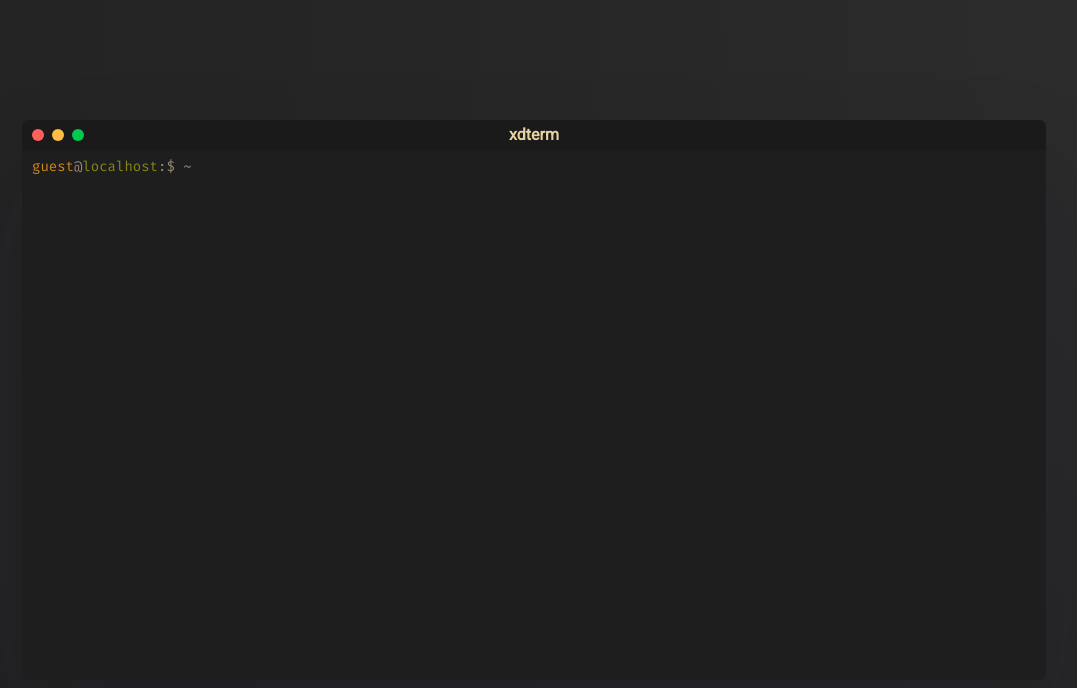
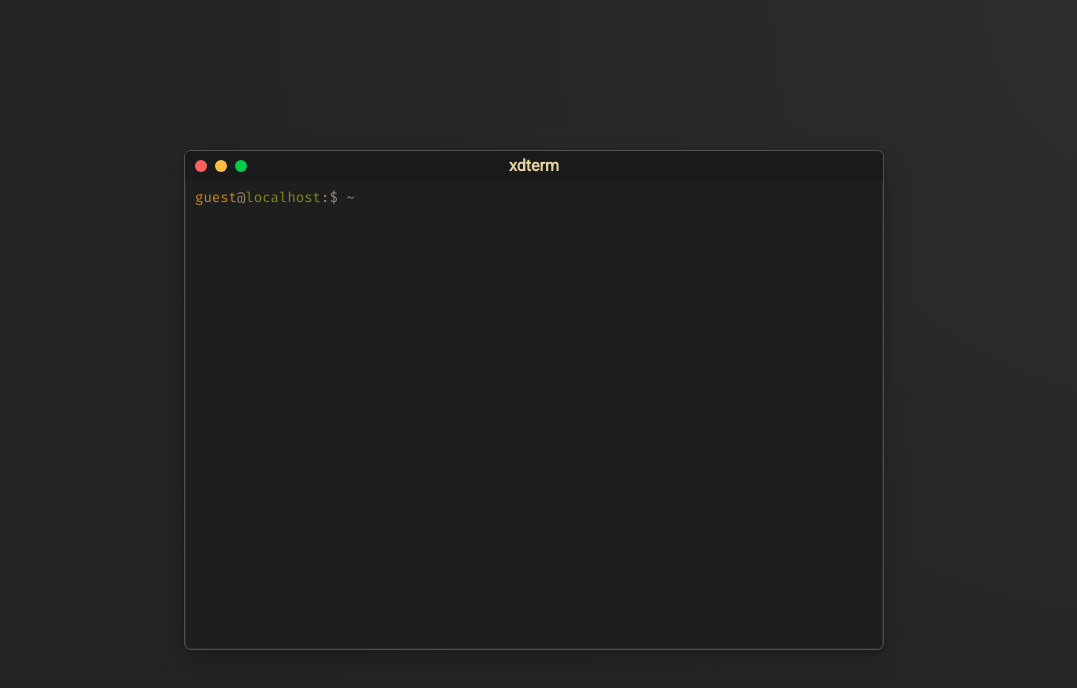
Before and after one commit to MMuii/jsdesk, a React (Create React App) app: page / in a window 1280 px wide. Shown: the top 688 px of the page, without its empty margins (106-1183 px from the left). Built offline with nearby package versions, Linux system fonts and the light colour scheme.

Commit message:
Add draggable and resizable terminal

```diff
--- a/package.json
+++ b/package.json
@@ -11,6 +11,7 @@
     "@types/react": "^18.0.0",
     "@types/react-dom": "^18.0.0",
     "@xstate/react": "^3.0.0",
+    "framer-motion": "^8.5.0",
     "js-levenshtein": "^1.1.6",
     "lodash": "^4.17.21",
     "polished": "^4.2.2",
--- a/src/components/Terminal/index.tsx
+++ b/src/components/Terminal/index.tsx
@@ -1,4 +1,4 @@
-import React, { useRef, useEffect, useMemo } from 'react';
+import React, { useRef, useEffect, useMemo, useState } from 'react';
 import { useShell } from 'utils/providers/ShellProvider';
 import { useInputLine } from 'utils/hooks/useInputLine';
 import { InputLine } from 'components/InputLine';
@@ -11,11 +11,28 @@
   WindowName,
   HistoryContainer,
   HistoryEntry,
+  DragContainer,
 } from './styled';
 
+const fullScreenAnimate = {
+  position: 'fixed',
+  x: 0,
+  y: 0,
+  height: '100vh',
+  width: '100vw',
+};
+
+const windowAnimate = {
+  height: '50rem',
+  width: '70rem',
+};
+
 export const Terminal = () => {
+  const [isClosed, setIsClosed] = useState<boolean>(false);
+  const [isFullScreen, setIsFullScreen] = useState<boolean>(false);
   const terminalRef = useRef<HTMLDivElement | null>(null);
   const inputRef = useRef<HTMLInputElement | null>(null);
+  const dragContainerRef = useRef<HTMLDivElement | null>(null);
   const { renderHistory, processCommand, callStack, history } = useShell();
   const { inputValue, handleInputChange, handleInputSubmit, isInputValid, hint } = useInputLine(
     history,
@@ -33,7 +50,7 @@
       const isFocused = callStack.at(-1) === h.pid;
 
       return (
-        <div key={h.pid}>
+        <div key={h.time.getTime()}>
           <HistoryEntry>
             <Ps1 />
             <span>{h.cmd}</span>
@@ -45,6 +62,10 @@
   }, [callStack, renderHistory]);
 
   const handleSubmit = (e: React.KeyboardEvent<HTMLInputElement>) => {
+    if (inputValue.length === 0) {
+      return;
+    }
+
     if (e.key === 'Enter' || e.code === '13') {
       e.preventDefault();
       processCommand(inputValue);
@@ -59,12 +80,26 @@
   };
 
   return (
-    <TerminalContainer onClick={handleTerminalClick}>
+    <DragContainer ref={dragContainerRef}>
+      {!isClosed && (
+        <TerminalContainer
+          onClick={handleTerminalClick}
+          drag={!isFullScreen}
+          dragConstraints={dragContainerRef}
+          dragElastic={0}
+          dragMomentum={false}
+          initial={windowAnimate}
+          animate={isFullScreen ? fullScreenAnimate : windowAnimate}
+          transition={{
+            type: 'tween',
+            duration: 0.3,
+          }}
+        >
           <WindowBar>
             <WindowBarButtonContainer>
-          <WindowBarButton />
-          <WindowBarButton />
-          <WindowBarButton />
+              <WindowBarButton onClick={() => setIsClosed(true)} />
+              <WindowBarButton onClick={() => setIsFullScreen(false)} />
+              <WindowBarButton onClick={() => setIsFullScreen(true)} />
             </WindowBarButtonContainer>
             <WindowName>xdterm</WindowName>
           </WindowBar>
@@ -82,5 +117,7 @@
             )}
           </HistoryContainer>
         </TerminalContainer>
+      )}
+    </DragContainer>
   );
 };
--- a/src/components/Terminal/styled.ts
+++ b/src/components/Terminal/styled.ts
@@ -1,20 +1,32 @@
 import styled, { css } from 'styled-components';
-import { darken, lighten, parseToHsl, hsl } from 'polished';
+import { motion } from 'framer-motion';
+import { darken, getLuminance, lighten, parseToHsl } from 'polished';
 
-export const TerminalContainer = styled.div`
-  position: absolute;
-  top: 50%;
-  left: 50%;
-  transform: translate(-50%, -50%);
-  max-width: 140rem;
-  width: 80%;
-  max-height: 75rem;
-  height: 70%;
+export const DragContainer = styled.div`
+  width: 100%;
+  max-width: 100%;
+  height: 100%;
+  max-height: 100%;
+  overflow: hidden;
+  display: grid;
+  place-items: center;
+`;
+
+export const TerminalContainer = styled(motion.div)`
+  margin: auto;
   background: ${({ theme }) => theme.background};
+  border: 1px solid
+    ${({ theme }) => {
+      const luminance = getLuminance(theme.background);
+      const colorTransformFn = luminance >= 0.5 ? darken : lighten;
+
+      return colorTransformFn(0.2, theme.background);
+    }};
+
   border-radius: 7px;
   overflow: hidden;
-  box-shadow: rgba(17, 12, 46, 0.15) 0px 48px 100px 0px;
-
+  box-shadow: rgba(0, 0, 0, 0.2) 0px 12px 28px 0px, rgba(0, 0, 0, 0.1) 0px 2px 4px 0px,
+    rgba(255, 255, 255, 0.05) 0px 0px 0px 1px inset;
   display: grid;
   grid-template-rows: min-content 1fr;
   grid-template-columns: 1fr;
@@ -41,6 +53,7 @@
 
   > div {
     margin-right: 0.8rem;
+    position: relative;
 
     &:hover {
       cursor: pointer;
@@ -52,6 +65,35 @@
 
       &:hover {
         background: ${darken(0.04, '#ff605c')};
+
+        &::after {
+          content: '';
+          position: absolute;
+          top: 50%;
+          left: 50%;
+          transform: translate(-50%, -50%);
+          width: 0.7rem;
+          height: 0.7rem;
+          background: black;
+          opacity: 0.6;
+        }
+
+        &::after {
+          clip-path: polygon(
+            20% 0%,
+            0% 20%,
+            30% 50%,
+            0% 80%,
+            20% 100%,
+            50% 70%,
+            80% 100%,
+            100% 80%,
+            70% 50%,
+            100% 20%,
+            80% 0%,
+            50% 30%
+          );
+        }
       }
     }
 
@@ -60,6 +102,18 @@
 
       &:hover {
         background: ${darken(0.08, '#ffbd44')};
+
+        &::after {
+          content: '';
+          position: absolute;
+          top: 50%;
+          left: 50%;
+          transform: translate(-50%, -50%);
+          width: 0.8rem;
+          height: 0.1rem;
+          background: black;
+          opacity: 0.6;
+        }
       }
     }
 
@@ -68,6 +122,28 @@
 
       &:hover {
         background: ${darken(0.04, '#00ca4e')};
+
+        &::after,
+        &::before {
+          content: '';
+          position: absolute;
+          width: 0.45rem;
+          height: 0.45rem;
+          background: black;
+          opacity: 0.6;
+        }
+
+        &::after {
+          top: 0.3rem;
+          left: 0.3rem;
+          clip-path: polygon(100% 0, 0 0, 0 100%);
+        }
+
+        &::before {
+          bottom: 0.3rem;
+          right: 0.3rem;
+          clip-path: polygon(100% 0, 100% 100%, 0 100%);
+        }
       }
     }
   }
--- a/src/styles/global-styles.ts
+++ b/src/styles/global-styles.ts
@@ -2,6 +2,10 @@
 import { lighten } from 'polished';
 
 export default createGlobalStyle`
+  * {
+    box-sizing: border-box;
+  }
+
   html, body, div, span, applet, object, iframe,
   h1, h2, h3, h4, h5, h6, p, blockquote, pre,
   a, abbr, acronym, address, big, cite, code,
@@ -64,6 +68,7 @@
     width: 100vw;
     height: 100vh;
     font-family: 'Fira Code', monospace;
+    overflow: hidden;
 
     ${({ theme }) => css`
       background-image: radial-gradient(
@@ -74,4 +79,9 @@
       );
     `};
   }
+
+  #root {
+    width: 100%;
+    height: 100%;
+  }
 `;
```
Also changed, not shown: 1 other file (tests, documents, lock files or other folders). Lines whose indentation alone changed are shown as unchanged.
